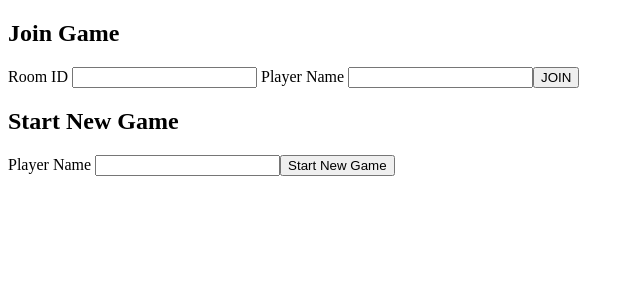
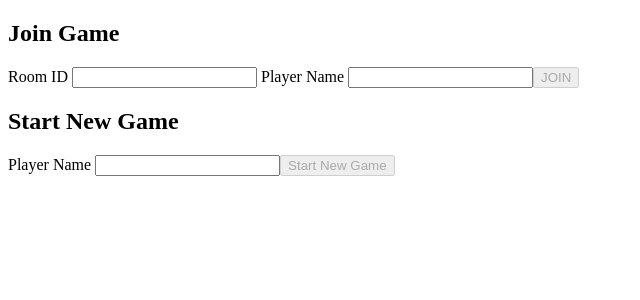
Before and after one commit to tristaaan/PrefixSuffixGame, a Vue app: page / in a window 1280 px wide. Shown: the top 300 px of the page, without its empty margins (0-640 px from the left). Built offline with nearby package versions, Linux system fonts and the light colour scheme.

Commit message:
room name id changes, copy roon name feature

```diff
--- a/shared/util.ts
+++ b/shared/util.ts
@@ -2,12 +2,10 @@ export const randomString = (size:number): string => {
   if (size === 0) {
     throw new Error('Zero-length randomString is useless.');
   }
-  const chars:string = ('ABCDEFGHIJKLMNOPQRSTUVWXYZ'
-    + 'abcdefghijklmnopqrstuvwxyz'
-    + '0123456789');
+  const chars:string = ('ABCDEFGHIJKLMNOPQRSTUVWXYZ0123456789');
   let objectId:string = '';
   for (let i = 0; i < size; i += 1) {
-    objectId += chars[Math.floor(Math.random() * 256) % chars.length];
+    objectId += chars[Math.floor(Math.random() * chars.length)];
   }
 
   return objectId;
--- a/src/App.vue
+++ b/src/App.vue
@@ -28,6 +28,7 @@
   let wordSubmission: Ref<string> = ref("");
   let gameRound:Ref<number> = ref(1);
   let gameState:Ref<GameState> = ref(GameState.IDLE);
+  let copyStatus:Ref<string> = ref('');
 
   let socket: Socket<ServerToClientEvents, ClientToServerEvents>;
 
@@ -100,6 +101,16 @@
     );
   }
 
+  function copyRoomName() {
+    navigator.clipboard.writeText(currentRoomName.value)
+      .then(() => {
+        copyStatus.value = "✅";
+        setTimeout(() => {
+          copyStatus.value = '';
+        }, 3000);
+      });
+  }
+
 </script>
 
 <template>
@@ -113,7 +124,12 @@
       Player Name
       <input type="text" v-model.trim="joinPlayerName">
     </label>
-    <button @click="joinGame">JOIN</button>
+    <button
+      @click="joinGame"
+      :disabled="joinRoomName.length === 0 || joinPlayerName.length === 0"
+    >
+      JOIN
+    </button>
     <br>
 
     <h2>Start New Game</h2>
@@ -121,11 +137,19 @@
       Player Name
       <input type="text" v-model.trim="newGamePlayerName">
     </label>
-    <button @click="startNewGame">Start New Game</button>
+    <button
+      @click="startNewGame"
+      :disabled="newGamePlayerName.length === 0"
+    >
+      Start New Game
+    </button>
   </main>
 
   <main v-if="pageState == PageState.GAME">
-    <h1>Room Name: {{ currentRoomName }}</h1>
+    <h1>
+      Room Name: {{ currentRoomName }}
+    </h1>
+    <button @click="copyRoomName">Copy Room Name {{ copyStatus }}</button>
     <h2>Round: {{ gameRound }}</h2>
     <h2>Players</h2>
     <table>
@@ -164,7 +188,9 @@
     <div v-if="gameState === GameState.WRITING">
       <h1>{{ currentWord }}</h1>
       <input type="text" v-model.trim="wordSubmission">
-      <button @click="submitWord">Submit</button>
+      <button
+        @click="submitWord"
+        :disabled="wordSubmission.length === 0">Submit</button>
     </div>
   </main>
 </template>
@@ -182,4 +208,12 @@
   table {
     border-collapse: collapse;
   }
+
+  button {
+    cursor: pointer;
+  }
+
+  button:disabled {
+    cursor:not-allowed;
+  }
 </style>
```
